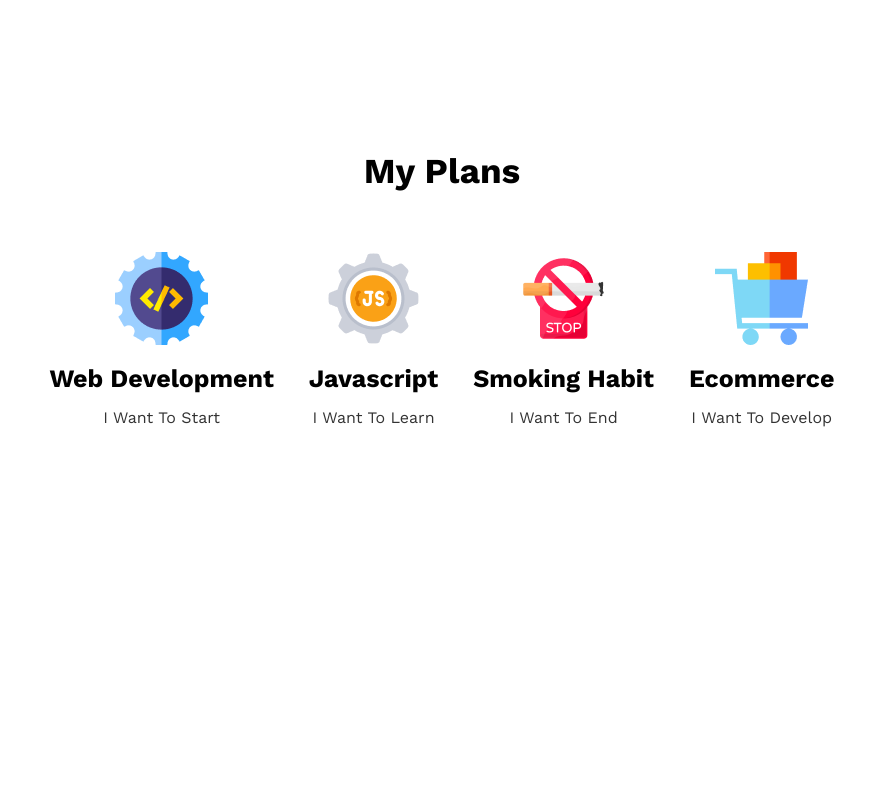
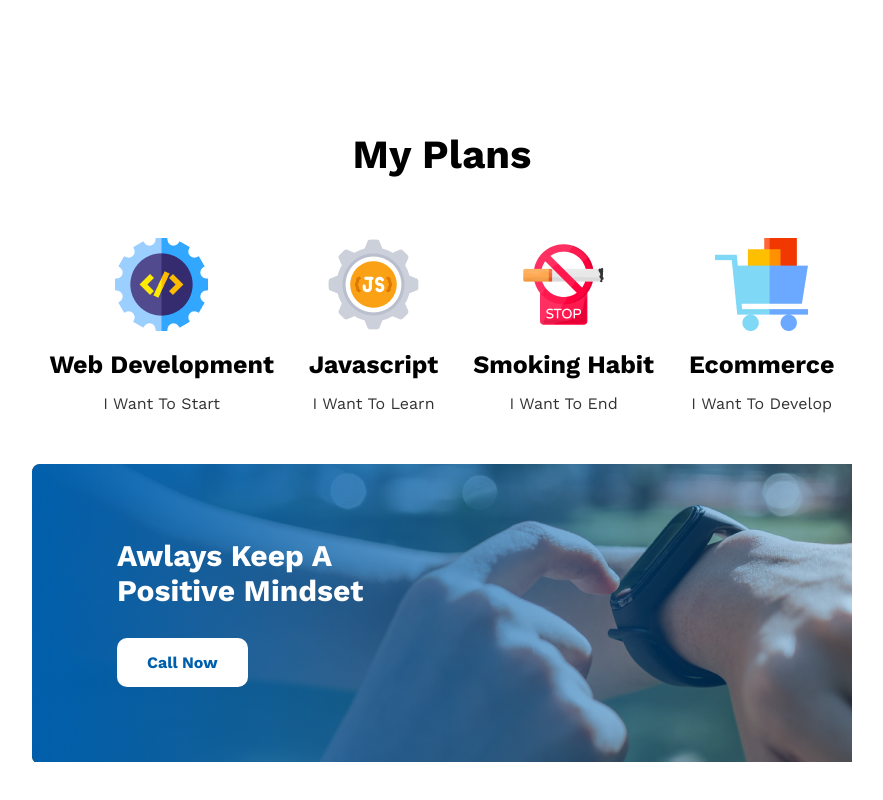
Before and after one commit to apurbomondal85/first-assignment, a plain HTML site: page index.html in a window 1280 px wide. Shown: the part 1816-2616 px from the top of the page, without its empty margins (198-1081 px from the left). Before the commit the page ends 2373 px from the top, so only its background shows below. Drawn offline with nearby package versions, Linux system fonts and the light colour scheme.

Commit message:
banner section is done

```diff
--- a/css/style.css
+++ b/css/style.css
@@ -59,7 +59,7 @@ section{
     padding-top: 150px;
 }
 .failures-section .right .per-title{
-    font-size: 35px;
+    font-size: 40px;
     color: #000000;
     margin-bottom: 10px;
 }
@@ -80,7 +80,7 @@ section{
 /* ====plan-section=== */
 .plan-title{
     text-align: center;
-    font-size: 35px;
+    font-size: 40px;
     color: #000000;
     margin-bottom: 60px;
 }
@@ -101,3 +101,16 @@ section{
 .card .card-item .card-sub{
     color: #333;
 }
+
+/* ---banner-section---- */
+.banner{
+    padding: 75px 85px;
+    background-image: url("../images/gradient1.png"), url("../images/watch.png") ;
+    background-repeat: no-repeat;
+}
+.banner .banner-title{
+    font-size: 30px;
+    color: #ffffff;
+    margin-bottom: 30px;
+    width: 40%;
+}
--- a/index.html
+++ b/index.html
@@ -80,6 +80,12 @@
                     <p class="card-sub">i want to develop</p>
                 </div>
             </div>
+
+            <div class="banner">
+                <!-- <img src="images/gradient1.png" class="gnd" alt="gradient"> -->
+                <h1 class="banner-title">Awlays keep a positive mindset</h1>
+                <button class="btn">call now</button>
+            </div>
         </section>
     </main>
 </body>
```
